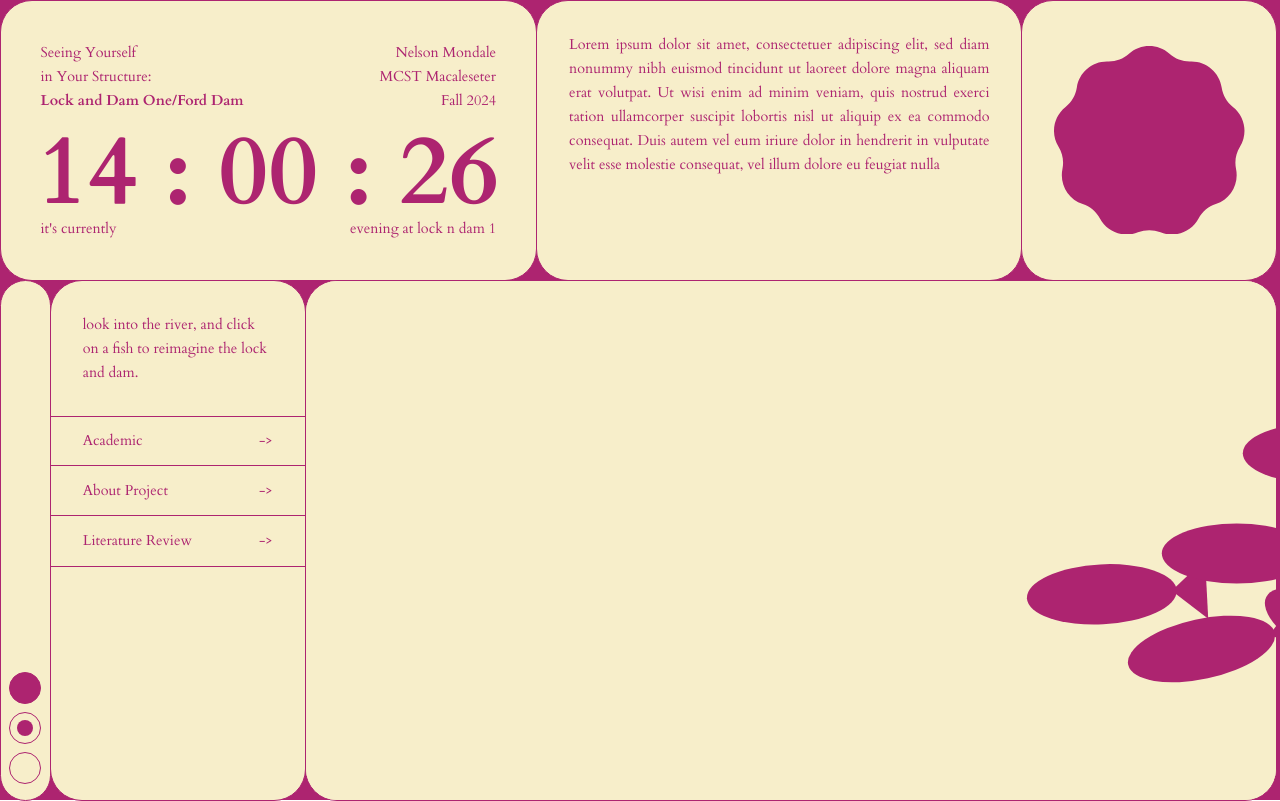
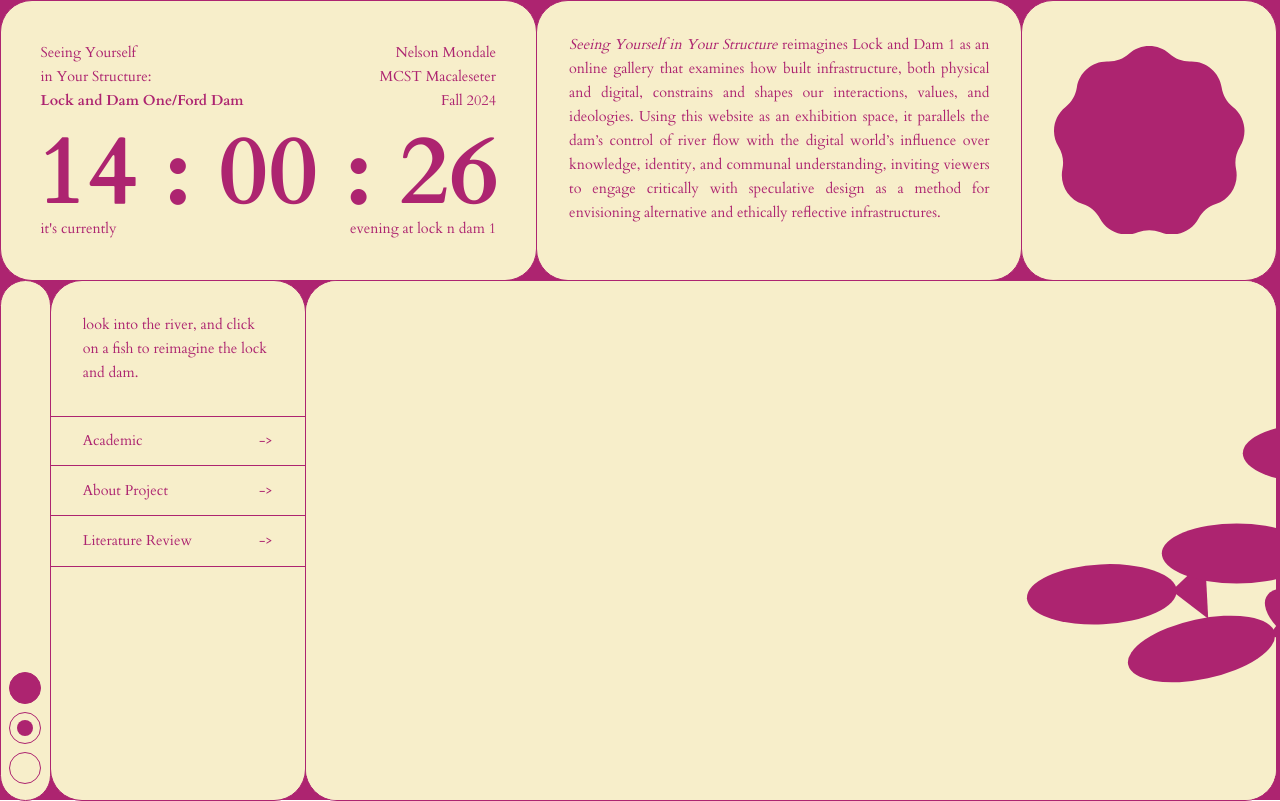
Before and after one commit to nmondale/capstone-lnd-one, a Next.js app: page / in a window 1280 px wide. Built offline with nearby package versions, Linux system fonts and the light colour scheme.

Commit message:
Updated Intro thing for Case Study Sharing

```diff
--- a/src/app/globals.css
+++ b/src/app/globals.css
@@ -5,6 +5,10 @@
 
 body {
   font-family: var(--font-cardo), serif;
+}
+
+a {
+  cursor: pointer;
 }
 
 @layer utilities {
--- a/src/app/page.tsx
+++ b/src/app/page.tsx
@@ -59,13 +59,15 @@ const HomePage = () => {
           </div>
           <div className="w-[38%] container-box">
             <p className="text-sm p-8 text-justify">
-              Lorem ipsum dolor sit amet, consectetuer adipiscing elit, sed diam
-              nonummy nibh euismod tincidunt ut laoreet dolore magna aliquam
-              erat volutpat. Ut wisi enim ad minim veniam, quis nostrud exerci
-              tation ullamcorper suscipit lobortis nisl ut aliquip ex ea commodo
-              consequat. Duis autem vel eum iriure dolor in hendrerit in
-              vulputate velit esse molestie consequat, vel illum dolore eu
-              feugiat nulla{" "}
+              <i> Seeing Yourself in Your Structure </i> reimagines Lock and Dam
+              1 as an online gallery that examines how built infrastructure,
+              both physical and digital, constrains and shapes our interactions,
+              values, and ideologies. Using this website as an exhibition space,
+              it parallels the dam’s control of river flow with the digital
+              world’s influence over knowledge, identity, and communal
+              understanding, inviting viewers to engage critically with
+              speculative design as a method for envisioning alternative and
+              ethically reflective infrastructures.{" "}
             </p>
           </div>
           <div className="w-[20%] container-box flex items-center justify-center">
```
Also changed, not shown: 1 other file (tests, documents, lock files or other folders).
